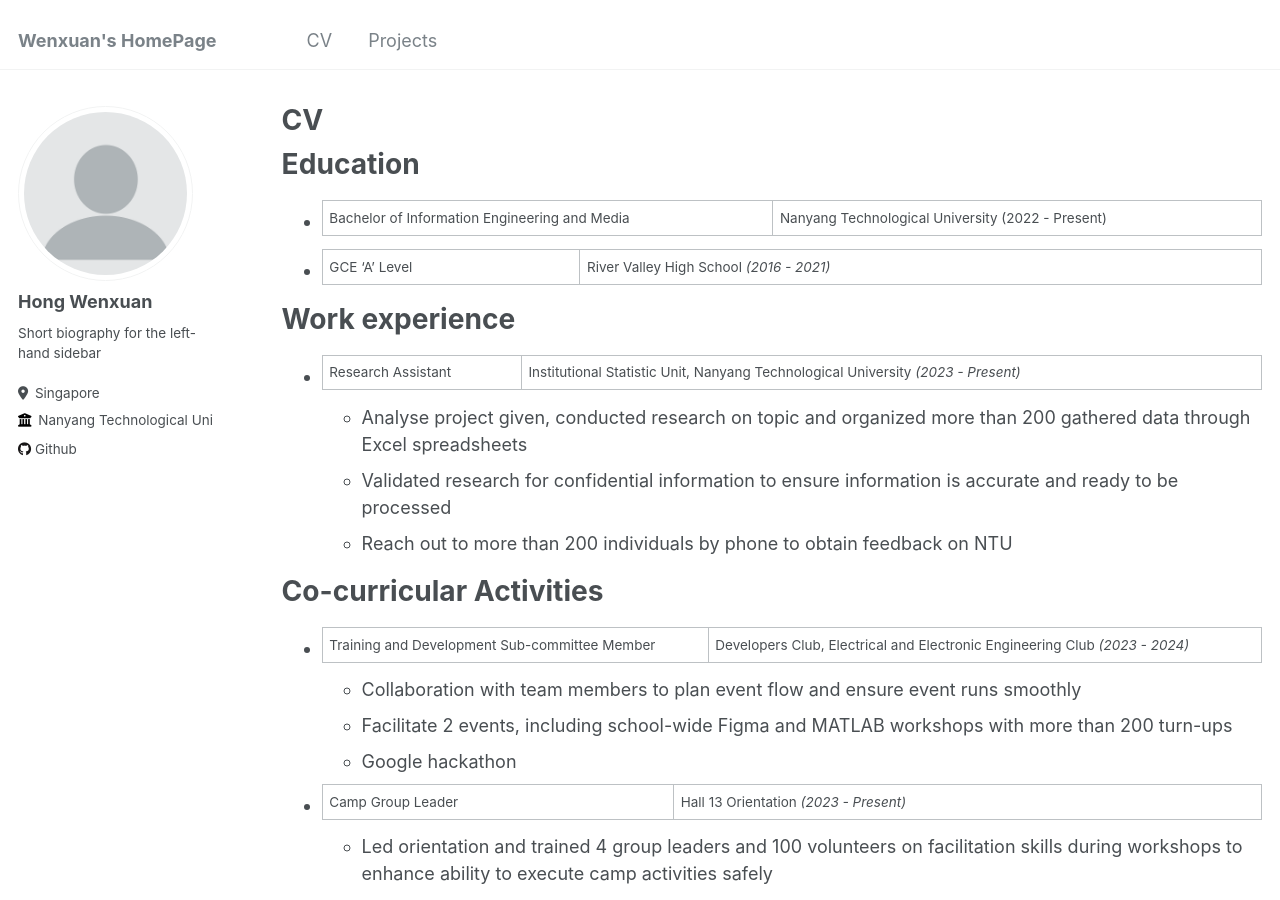
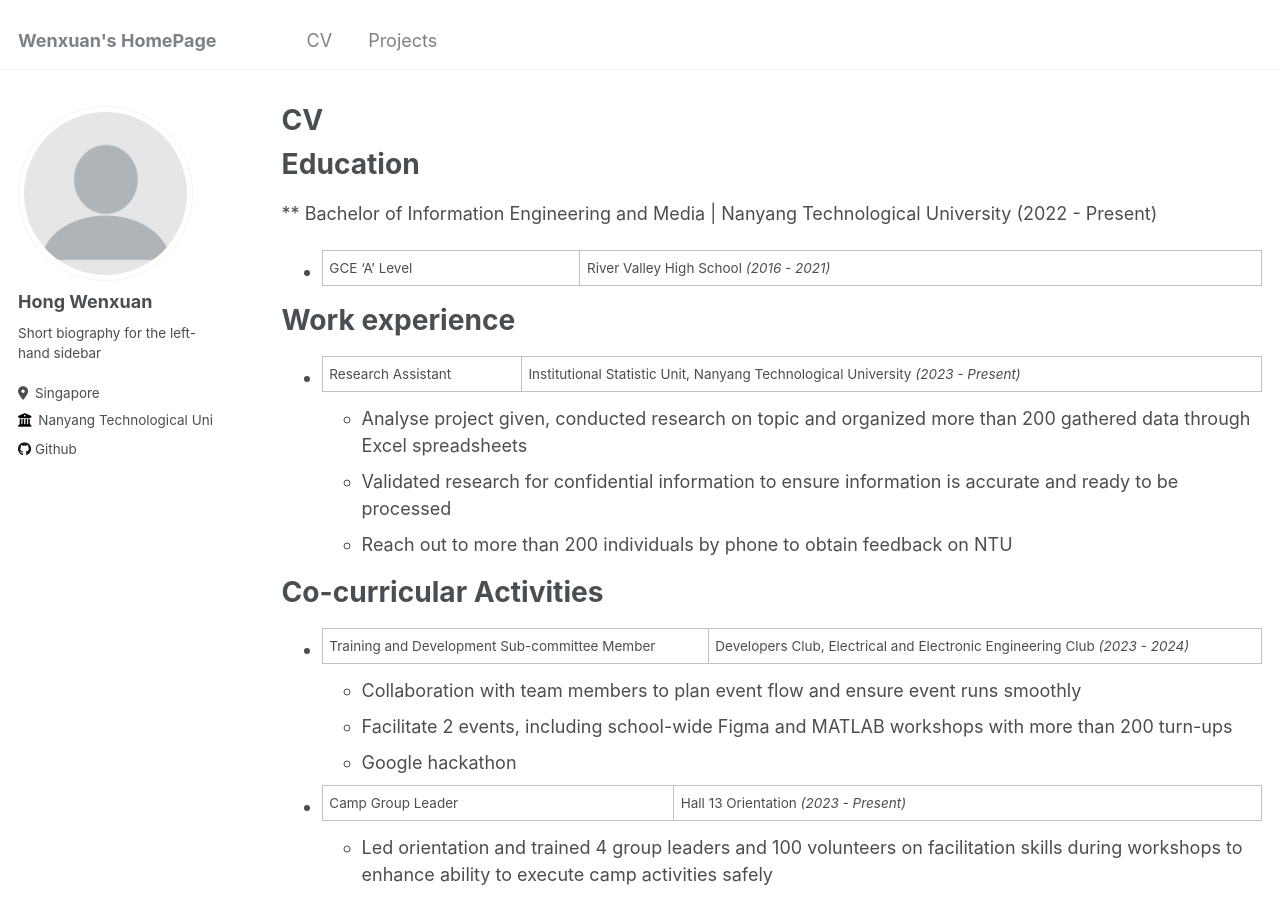
Before and after one commit to h-wenxuan/aboutme, a Jekyll site: the page built from _pages/cv.md, in a window 1280 px wide and 900 px high. Built offline with Jekyll 4.4.1, drawn with Linux system fonts in a browser that asks for light colours.

Commit message:
Update cv.md

```diff
--- a/_pages/cv.md
+++ b/_pages/cv.md
@@ -11,7 +11,7 @@ redirect_from:
 
 Education
 ======
-- Bachelor of Information Engineering and Media | Nanyang Technological University (2022 - Present)
+** Bachelor of Information Engineering and Media | Nanyang Technological University (2022 - Present)
 * GCE 'A' Level | River Valley High School _(2016 - 2021)_
 
 Work experience
```
